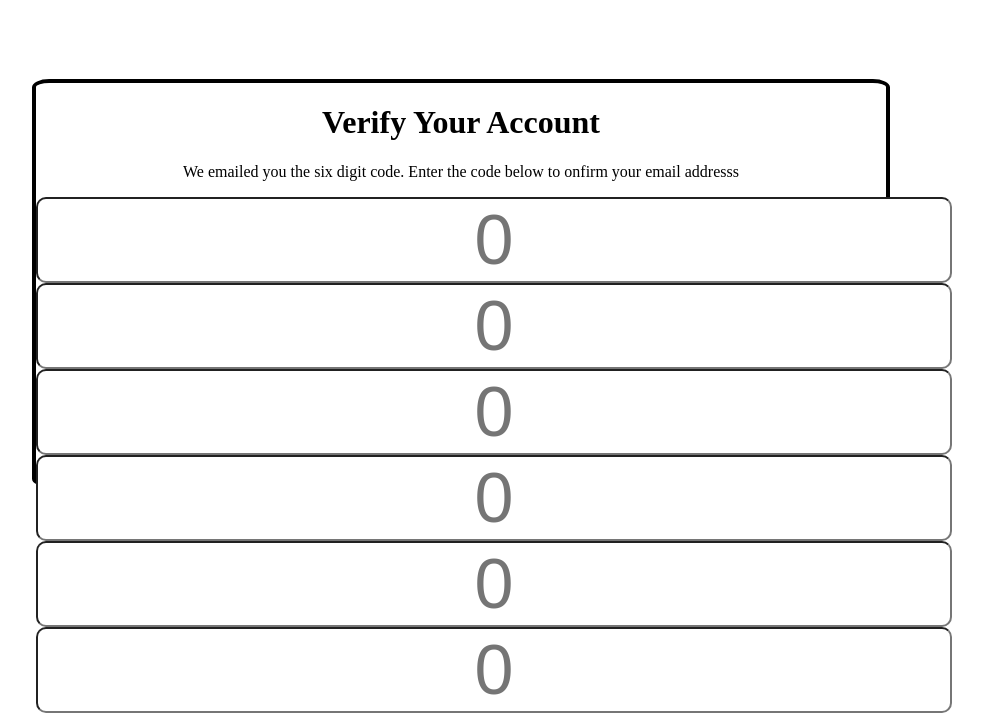
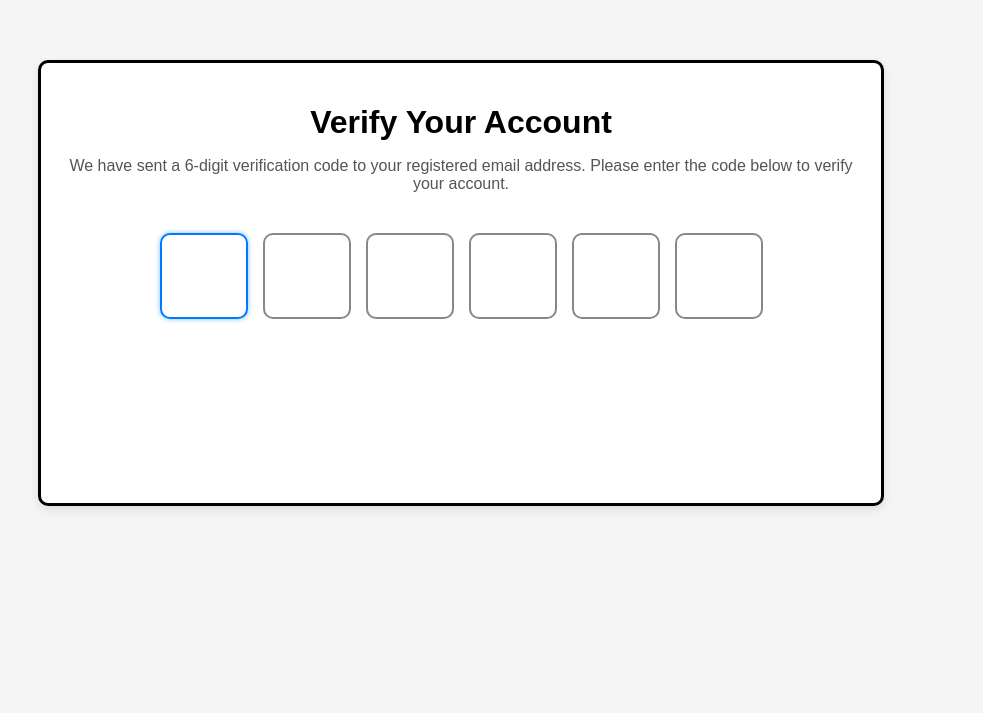
Before and after one commit to acciojob/OTP-NidhiSingh-25, a website: page main.html in a window 1280 px wide. Shown: the part 117-830 px from the top of the page, without its empty margins (179-1162 px from the left). After the commit the page ends 800 px from the top, so only its background shows below. Drawn offline with Linux system fonts and the light colour scheme.

Commit message:
created a submission

```diff
--- a/main.html
+++ b/main.html
@@ -7,20 +7,26 @@
 </head>
 
 <body>
-	<div id="outer">
-		<h1 id="verification_heading">Verify Your Account</h1>
+	 <div id="outer">
+    <!-- Heading -->
+    <h1 id="verification_heading">Verify Your Account</h1>
 
-		<p id="verification_subtext">We emailed you the six digit code. Enter the code below to onfirm your email addresss</p>
-		<div class=".code-container">
-		<input type="text" class="code" maxlength="1" placeholder="0">
-		<input type="text" class="code" maxlength="1" placeholder="0">
-        <input type="text" class="code" maxlength="1" placeholder="0">
-        <input type="text" class="code" maxlength="1" placeholder="0">
-        <input type="text" class="code" maxlength="1" placeholder="0">
-		<input type="text" class="code" maxlength="1" placeholder="0">
-	</div>
-	</div>
+    <!-- Subheading -->
+    <p id="verification_subtext">
+      We have sent a 6-digit verification code to your registered email address.
+      Please enter the code below to verify your account.
+    </p>
 
+    <!-- OTP Input Container -->
+    <div class="code-container">
+      <input type="text" maxlength="1" class="code">
+      <input type="text" maxlength="1" class="code">
+      <input type="text" maxlength="1" class="code">
+      <input type="text" maxlength="1" class="code">
+      <input type="text" maxlength="1" class="code">
+      <input type="text" maxlength="1" class="code">
+    </div>
+  </div>
 	<!-- the entire body must be written by student -->
   <script src="script.js"></script>
 </body>
--- a/script.js
+++ b/script.js
@@ -1,47 +1,52 @@
 // Select all OTP input boxes
-// Select all input fields inside the box
-const inputs = document.querySelectorAll('.box input');
+const inputs = document.querySelectorAll('.code-container input.code');
 
+// Loop through each input box and add event listeners
 inputs.forEach((input, index) => {
     input.addEventListener('keydown', (e) => {
-        // Allow only digits
-        if ((e.key >= '0' && e.key <= '9') || e.key === 'Backspace' || e.key === 'ArrowLeft' || e.key === 'ArrowRight') {
+        // Allow only digits and backspace
+        if ((e.key >= '0' && e.key <= '9') || e.key === 'Backspace') {
+
+            // Handle backspace
             if (e.key === 'Backspace') {
-                e.preventDefault(); // Prevent default behavior
-                input.value = ''; // Clear current input
-                // Move focus to previous input if exists
+                input.value = '';
                 if (index > 0) {
-                    inputs[index - 1].focus();
+                    inputs[index - 1].focus(); // move focus backward
                 }
-            } else if (e.key >= '0' && e.key <= '9') {
-                input.value = ''; // Replace the current value
+            }
+            // Handle number input
+            else {
+                input.value = e.key;
+                if (index < inputs.length - 1) {
+                    inputs[index + 1].focus(); // move focus forward
+                }
+                e.preventDefault(); // prevent duplicate value
             }
         } else {
-            e.preventDefault(); // Prevent non-digit input
+            e.preventDefault(); // block invalid keys
         }
     });
 
-    input.addEventListener('input', (e) => {
-        const value = input.value;
-        if (value.length > 0 && index < inputs.length - 1) {
+    // Optional: move to next automatically on input (for mobile)
+    input.addEventListener('input', () => {
+        if (input.value.length === 1 && index < inputs.length - 1) {
             inputs[index + 1].focus();
         }
     });
 
+    // Optional: allow pasting full OTP
     input.addEventListener('paste', (e) => {
         e.preventDefault();
-        const pasteData = e.clipboardData.getData('text').trim().slice(0, inputs.length - index);
+        const pasteData = e.clipboardData.getData('text').trim().slice(0, inputs.length);
         for (let i = 0; i < pasteData.length; i++) {
-            if (inputs[index + i]) {
-                inputs[index + i].value = pasteData[i];
-            }
+            if (inputs[i]) inputs[i].value = pasteData[i];
         }
-        const nextIndex = index + pasteData.length < inputs.length ? index + pasteData.length : inputs.length - 1;
+        const nextIndex = Math.min(pasteData.length, inputs.length - 1);
         inputs[nextIndex].focus();
     });
 });
 
 // Automatically focus the first input on page load
 window.addEventListener('load', () => {
-    inputs[0].focus();
+    if (inputs.length > 0) inputs[0].focus();
 });
--- a/styles.css
+++ b/styles.css
@@ -1,71 +1,62 @@
-/*  your css code here. If applicable */
- body {
-    display: flex;
-    justify-content: center; /* horizontal */
-    align-items: center;     /* vertical */
-    height: 100vh;           /* full viewport height */
-    margin: 0;
-  }
-#outer
-{
-
-	width: 850px;
-    height: 400px;
-	border: 4px solid black;
-	border-radius:2%
-}
-#verification_heading{
-
-	text-align:center
-
-
-}
-#verification_subtext{
-	text-align:center
-
+/* Center everything in the viewport */
+body {
+  display: flex;
+  justify-content: center;
+  align-items: center;
+  height: 100vh;
+  margin: 0;
+  font-family: Arial, sans-serif;
+  background-color: #f5f5f5;
 }
 
-.code-1{
-	width: 90px;
-    height: 90px;
-	margin:10px
+/* Outer container */
+#outer {
+  width: 800px;
+  height: 400px;
+  border: 3px solid #000;
+  border-radius: 10px;
+  background-color: white;
+  padding: 20px;
+  box-shadow: 0 4px 10px rgba(0, 0, 0, 0.1);
 }
-.code-2{
-	width: 90px;
-    height: 90px;
-	margin:10px
+
+/* Heading */
+#verification_heading {
+  text-align: center;
+  font-size: 2em;
+  margin-bottom: 10px;
 }
-.code-3{
-	width: 90px;
-    height: 90px;
-	margin:10px
+
+/* Subtext */
+#verification_subtext {
+  text-align: center;
+  color: #555;
+  font-size: 1em;
+  margin-bottom: 40px;
 }
-.code-4{
-	width: 90px;
-    height: 90px;
-	margin:10px
+
+/* OTP container */
+.code-container {
+  display: flex;
+  justify-content: center;
+  align-items: center;
+  gap: 15px;
 }
-.code-5{
-	width: 90px;
-    height: 90px;
-	margin:10px
+
+/* Input boxes */
+.code {
+  width: 80px;
+  height: 80px;
+  font-size: 2.5em;
+  text-align: center;
+  border: 2px solid #888;
+  border-radius: 10px;
+  outline: none;
+  transition: border-color 0.2s;
 }
-.code-6{
-	width: 90px;
-    height: 90px;
-	margin:10px
+
+/* Focus effect */
+.code:focus {
+  border-color: #007bff;
+  box-shadow: 0 0 5px rgba(0, 123, 255, 0.5);
 }
-.box{
-	 display: flex;
-	justify-content:center;
-	align-items: center;
-	 height: 30vh;
-
-
-}
-input{
-	text-align:center;
-	font-size: 70px;
-	border-radius:10px
-
-}
```
